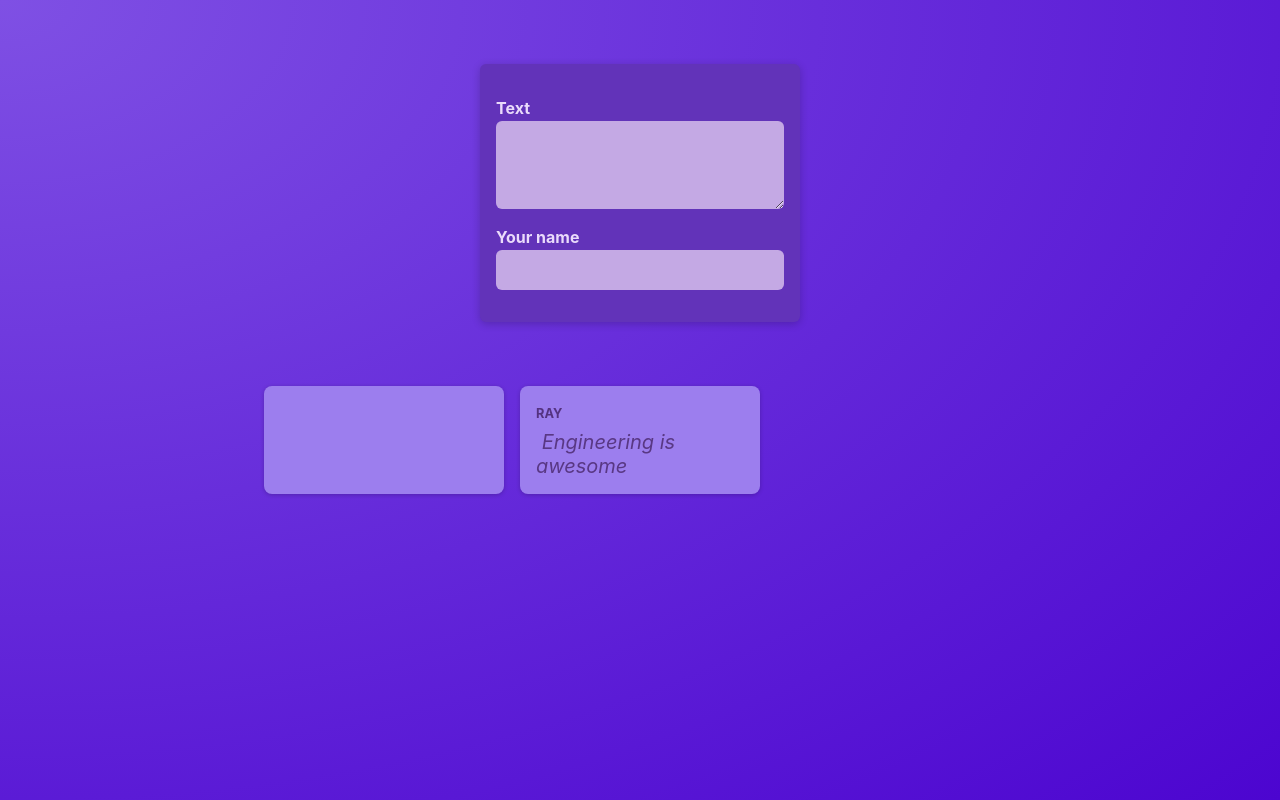
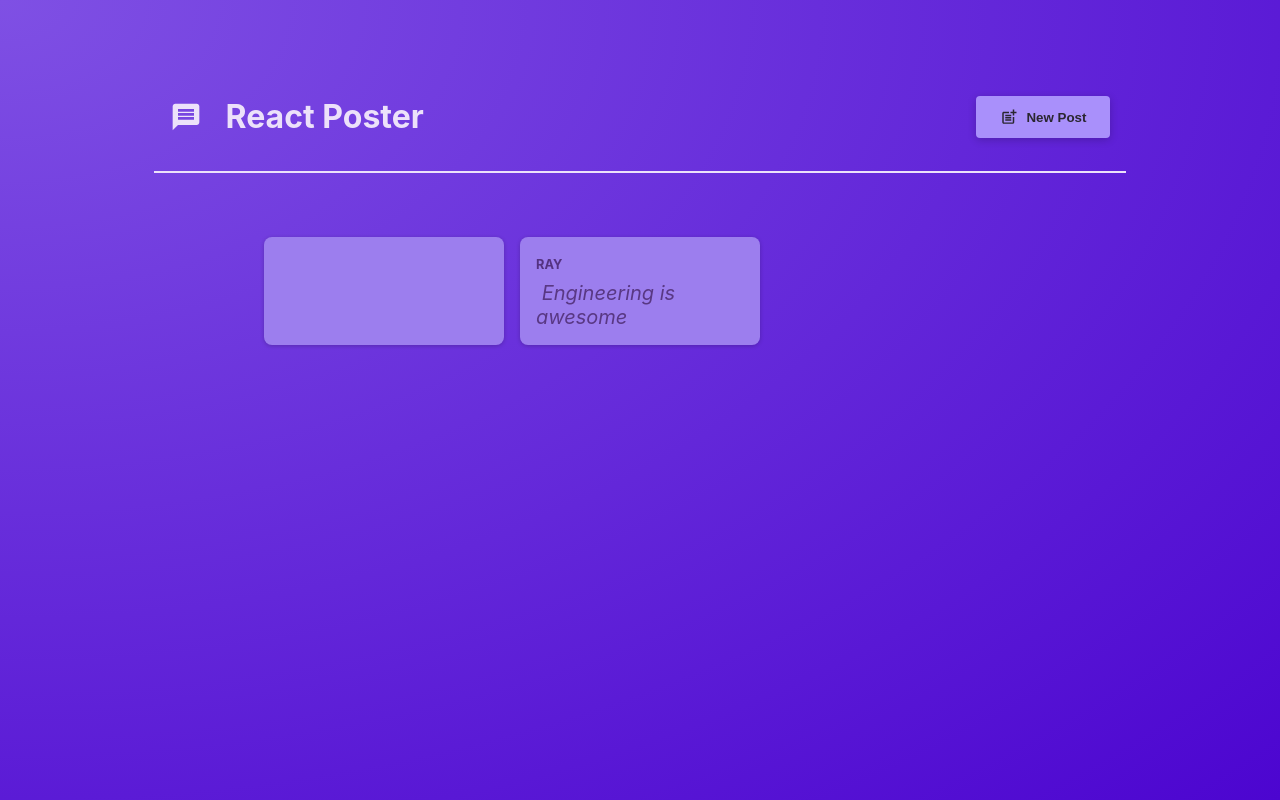
Before and after one commit to Peterzara/simplePost, a React (Vite) app: page / in a window 1280 px wide. Built offline with nearby package versions, Linux system fonts and the light colour scheme.

Commit message:
add modal for newPost and add header where user can toggle the modal

```diff
--- a/package.json
+++ b/package.json
@@ -10,7 +10,8 @@
   },
   "dependencies": {
     "react": "^18.2.0",
-    "react-dom": "^18.2.0"
+    "react-dom": "^18.2.0",
+    "react-icons": "^4.8.0"
   },
   "devDependencies": {
     "@types/react": "^18.0.28",
--- a/src/App.jsx
+++ b/src/App.jsx
@@ -1,12 +1,26 @@
+import { useState } from "react";
 import PostsList from "./components/PostsList";
-import NewPost from "./components/NewPost";
 import "./App.css";
+import MainHeader from "./components/MainHeader";
 
 function App() {
+  const [modalState, setModal] = useState(false);
+
+  function showModalHandler() {
+    setModal(true);
+  }
+
+  function hideModalHandler() {
+    setModal(false);
+  }
+
   return (
-    <main>
-      <PostsList />
-    </main>
+    <>
+      <MainHeader onCreatePost={showModalHandler} />
+      <main>
+        <PostsList isPosting={modalState} onStopPosting={hideModalHandler} />
+      </main>
+    </>
   );
 }
 
--- /dev/null
+++ b/src/components/MainHeader.jsx
@@ -0,0 +1,22 @@
+import { MdPostAdd, MdMessage } from "react-icons/md";
+
+import classes from "./MainHeader.module.css";
+
+function MainHeader({ onCreatePost }) {
+  return (
+    <header className={classes.header}>
+      <h1 className={classes.logo}>
+        <MdMessage />
+        React Poster
+      </h1>
+      <p>
+        <button className={classes.button} onClick={onCreatePost}>
+          <MdPostAdd size={18} />
+          New Post
+        </button>
+      </p>
+    </header>
+  );
+}
+
+export default MainHeader;
--- /dev/null
+++ b/src/components/MainHeader.module.css
@@ -0,0 +1,36 @@
+.header {
+  /* padding: 2rem 10%; */
+  margin: 2rem 10%;
+  padding: 1rem;
+  text-align: center;
+  display: flex;
+  justify-content: space-between;
+  align-items: center;
+  border-bottom: 2px solid #ece1fa;
+}
+
+.logo {
+  font-size: 2rem;
+  display: flex;
+  gap: 1.5rem;
+  align-items: center;
+  color: #ece1fa;
+}
+
+.button {
+  display: inline-flex;
+  align-items: center;
+  gap: 0.5rem;
+  padding: 0.75rem 1.5rem;
+  background-color: #a990fb;
+  color: #2a2630;
+  border: none;
+  border-radius: 4px;
+  box-shadow: 0 2px 8px rgba(0, 0, 0, 0.2);
+  cursor: pointer;
+  font-weight: bold;
+}
+
+.button:hover {
+  background-color: #8c6cf7;
+}
--- /dev/null
+++ b/src/components/Modal.jsx
@@ -0,0 +1,14 @@
+import classes from "./Modal.module.css";
+
+function Modal(props) {
+  return (
+    <>
+      <div className={classes.backdrop} onClick={props.onClose} />
+      <dialog open className={classes.modal}>
+        {props.children}
+      </dialog>
+    </>
+  );
+}
+
+export default Modal;
--- /dev/null
+++ b/src/components/Modal.module.css
@@ -0,0 +1,18 @@
+.backdrop {
+  position: fixed;
+  top: 0;
+  left: 0;
+  width: 100%;
+  height: 100vh;
+  background-color: rgba(0, 0, 0, 0.6);
+  z-index: 1;
+}
+
+.modal {
+  border: none;
+  border-radius: 6px;
+  box-shadow: 0 2px 8px rgba(0, 0, 0, 0.2);
+  padding: 0;
+  overflow: hidden;
+  z-index: 1;
+}
--- a/src/components/NewPost.module.css
+++ b/src/components/NewPost.module.css
@@ -2,9 +2,9 @@
   background-color: #6233b9;
   padding: 1rem;
   width: 20rem;
-  margin: 2rem auto;
+  /* margin: 2rem auto;
   border-radius: 6px;
-  box-shadow: 0 2px 8px rgba(0, 0, 0, 0.2);
+  box-shadow: 0 2px 8px rgba(0, 0, 0, 0.2); */
 }
 
 .form label {
@@ -46,10 +46,10 @@
   background-color: #23014a;
 }
 
-.actions button[type='button'] {
+.actions button[type="button"] {
   background-color: transparent;
 }
 
-.actions button[type='button']:hover {
+.actions button[type="button"]:hover {
   color: #d1bee6;
 }
--- a/src/components/PostsList.jsx
+++ b/src/components/PostsList.jsx
@@ -2,8 +2,9 @@ import { useState } from "react";
 import Post from "./Post";
 import classes from "./PostsList.module.css";
 import NewPost from "./NewPost";
+import Modal from "./Modal";
 
-function PostsList(props) {
+function PostsList({ isPosting, onStopPosting }) {
   const [enteredBody, setBody] = useState("");
   const [enteredAuthor, setAuthor] = useState("");
 
@@ -17,10 +18,15 @@ function PostsList(props) {
 
   return (
     <>
-      <NewPost
-        onBodyChange={changeBodyHandler}
-        onAuthorChange={changeAuthorHandler}
-      />
+      {isPosting && (
+        <Modal onClose={onStopPosting}>
+          <NewPost
+            onBodyChange={changeBodyHandler}
+            onAuthorChange={changeAuthorHandler}
+          />
+        </Modal>
+      )}
+
       <ul className={classes.posts}>
         <Post theme={enteredBody} author={enteredAuthor} />
         <Post theme="Engineering is awesome" author="Ray" />
```
Also changed, not shown: 1 other file (tests, documents, lock files or other folders).
